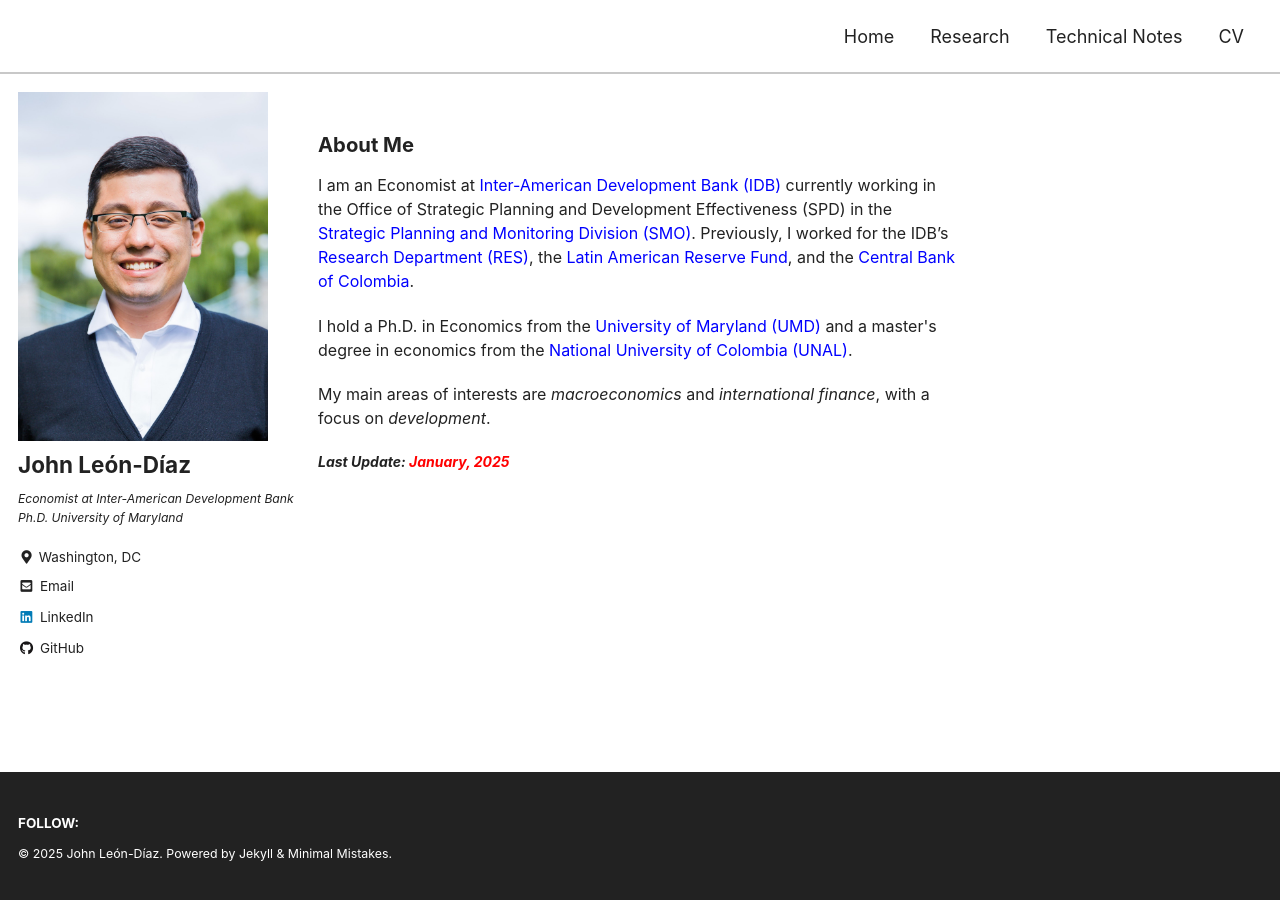
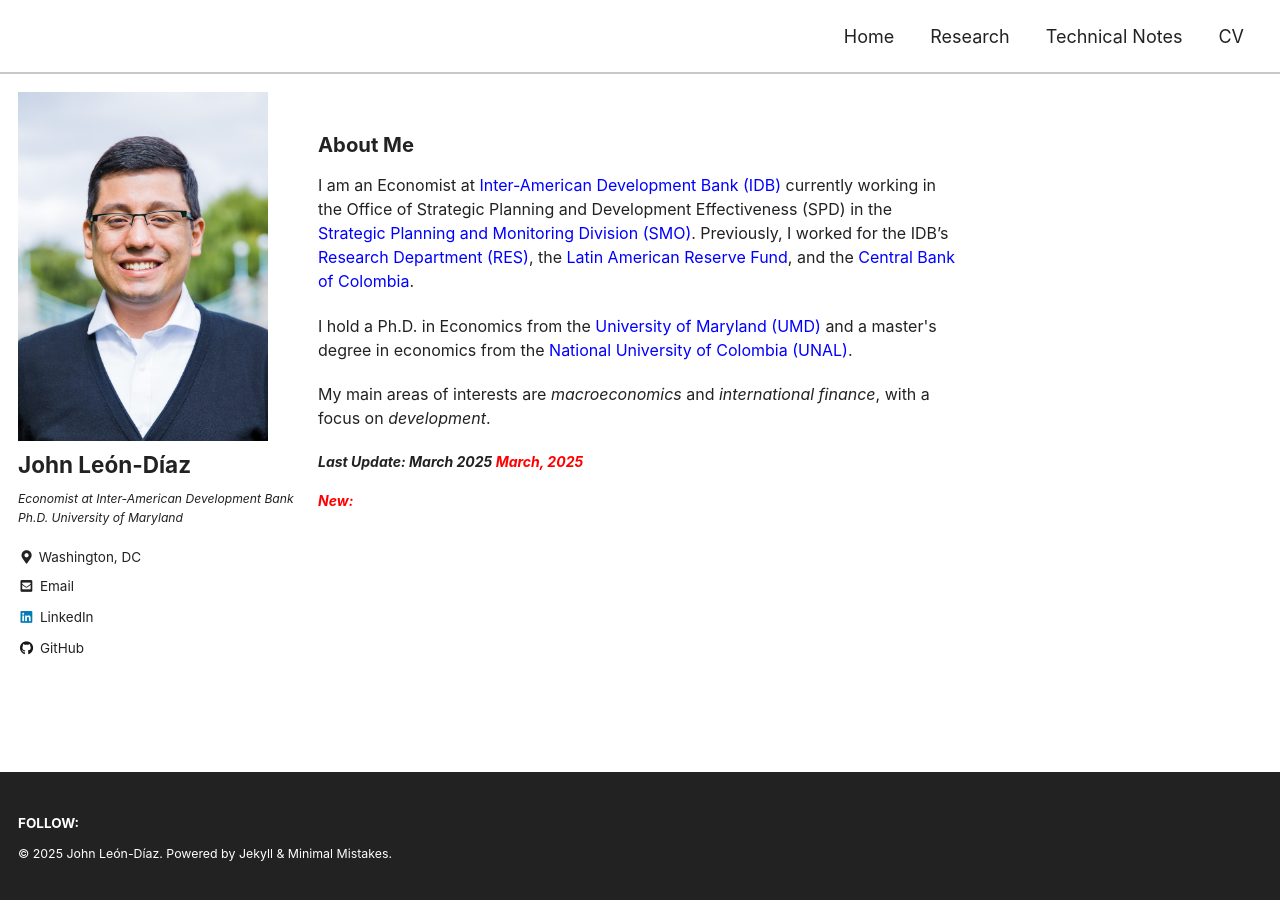
Before and after one commit to jleondia/jleondia.github.io, a Jekyll site: the page built from _pages/home.md, in a window 1280 px wide. Built offline with Jekyll 4.4.1, drawn with Linux system fonts in a browser that asks for light colours; cached includes are drawn as plain includes.

Commit message:
Update home.md
update

```diff
--- a/_pages/home.md
+++ b/_pages/home.md
@@ -28,8 +28,12 @@ comments: false
 </div>
 
 <p style="font-size:14px; font-weight:bold; font-style:italic;">
- Last Update:
-  <span style="color: #ff0000">January, 2025 </span>
+ Last Update: March 2025
+  <span style="color: #ff0000">March, 2025 </span>
+</p>
+
+<p style="font-size:14px; font-weight:bold; font-style:italic;">
+  <span style="color: #ff0000">New: </span>
 </p>
 
 <!-- <p style="font-size:14px; font-weight:bold; font-style:italic;">
```
